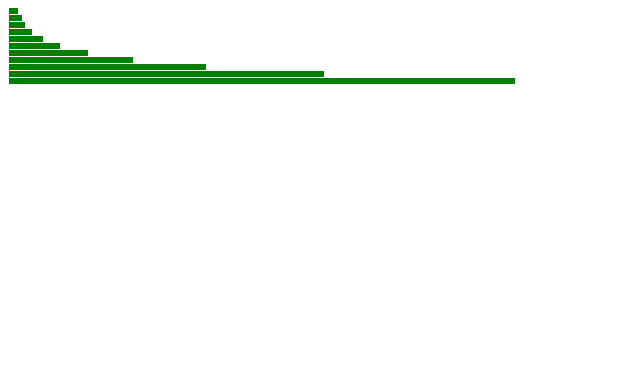
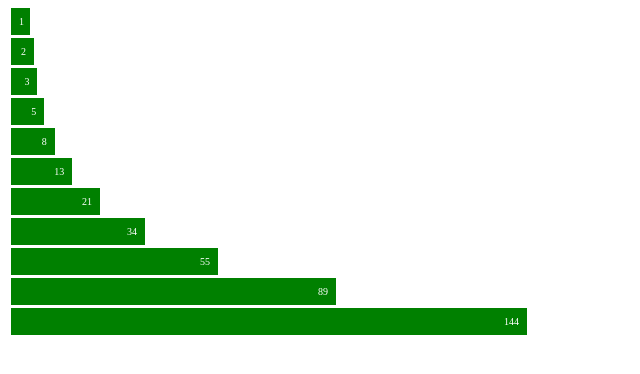
Before and after one commit to PORTAFOLIO-PROYECTOS/D3JS, a plain HTML site: page 1_grafica_con_d3/index.html in a window 1280 px wide. Shown: the whole page, without its empty margins (0-640 px from the left). Drawn offline with Linux system fonts and the light colour scheme.

Commit message:
1- primare grafica con d3 terminada

```diff
--- a/1_grafica_con_d3/app_inicio.js
+++ b/1_grafica_con_d3/app_inicio.js
@@ -11,5 +11,8 @@ function graficar() {
         .enter().append('div')
         .style('width', function(d){
             return x(d) + 'px';
+        })
+        .text(function(d){
+            return d;
         });
 }
--- a/1_grafica_con_d3/style_inicio.css
+++ b/1_grafica_con_d3/style_inicio.css
@@ -2,7 +2,7 @@
     font-size: 10px;
     background-color: green;
     text-align: right;
-    padding: 3px;
-    margin: 1px;
+    padding: 8px;
+    margin: 3px;
     color: white;
 }
```
